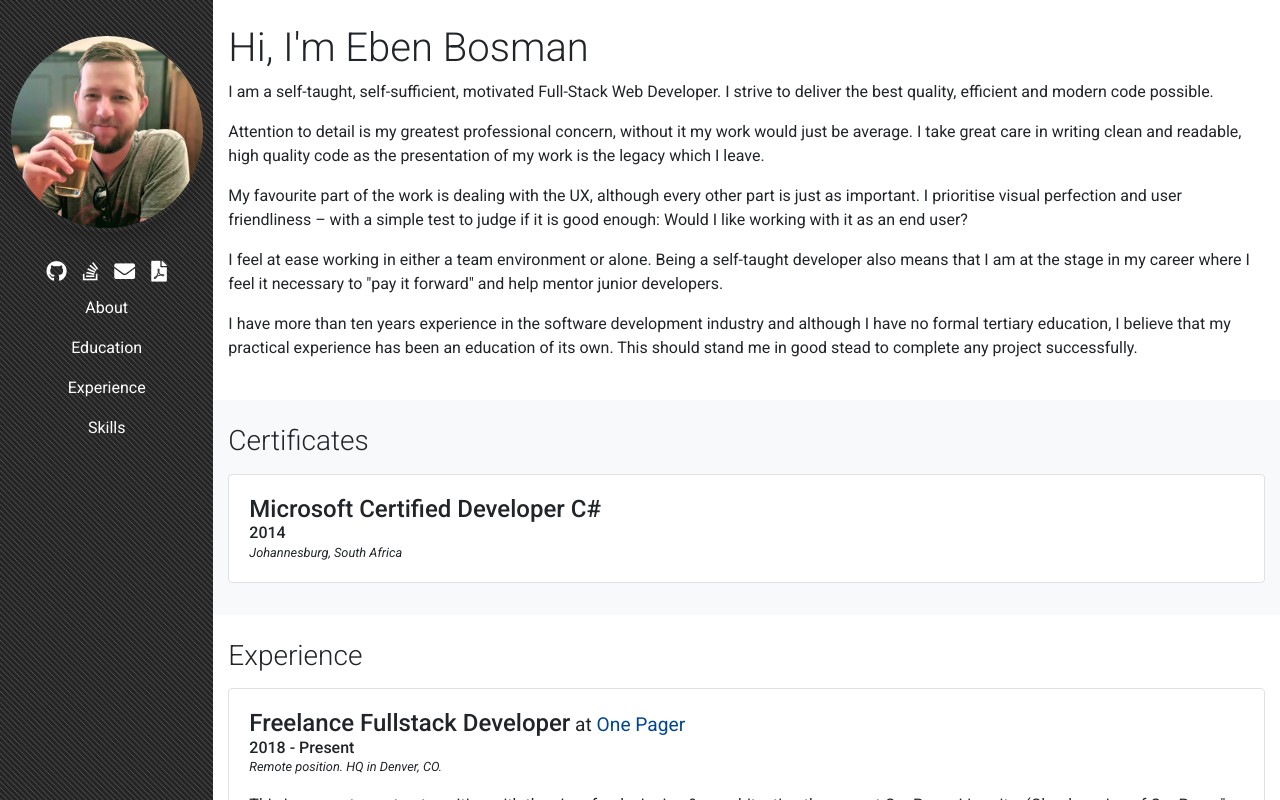
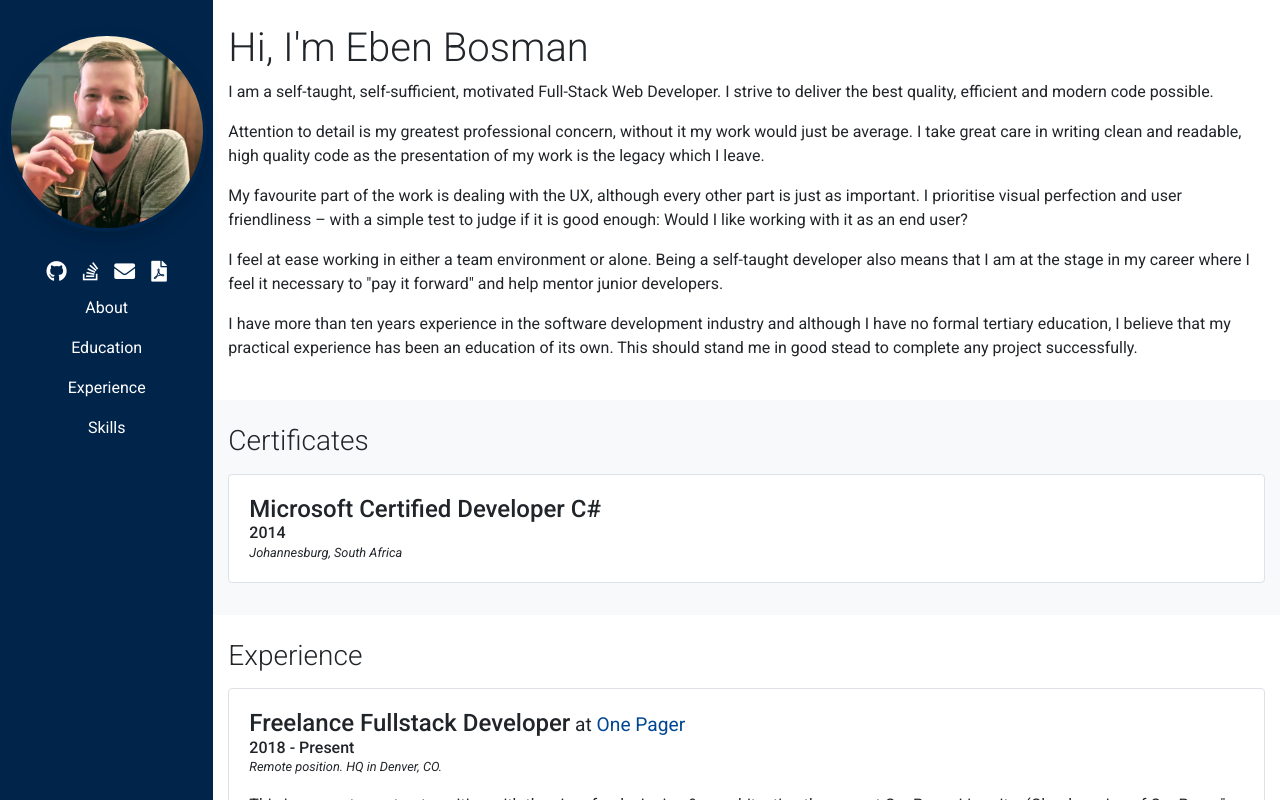
Before and after one commit to EbenBosman/eben-resume, a React app: page / in a window 1280 px wide. Shown: the top 800 px of the page. Built offline with nearby package versions, Linux system fonts and the light colour scheme.

Commit message:
updated menu color (remove texture)

```diff
--- a/src/components/siderbar.jsx
+++ b/src/components/siderbar.jsx
@@ -34,7 +34,7 @@
     }
 
     return (
-        <div className="col-12 col-md-3 col-xl-2 p-0 bg-dark flex-shrink-1 nav-bar-texture">
+        <div className="col-12 col-md-3 col-xl-2 p-0 bg-dark flex-shrink-1 nav-bar">
             <nav id="sidebar"
                 className="navbar navbar-expand-md navbar-dark bg-none flex-md-column flex-row align-items-center py-2 text-center sticky-top">
                 <ProfilePic />
--- a/src/styles/main.scss
+++ b/src/styles/main.scss
@@ -1,3 +1,6 @@
+$darkBlue: #00244a;
+$lighterBlue: #004691;
+
 body {
     font-family: "Roboto", sans-serif;
 }
@@ -6,30 +9,17 @@
     max-width: 200px;
 }
 
-$darkerStripe: #242424;
-$lighterStripe: #595959;
-
-.nav-bar-texture {
-    background-image: linear-gradient(
-        45deg,
-        $darkerStripe 37.5%,
-        $lighterStripe 37.5%,
-        $lighterStripe 50%,
-        $darkerStripe 50%,
-        $darkerStripe 87.5%,
-        $lighterStripe 87.5%,
-        $lighterStripe 100%
-    );
-    background-size: 5.66px 5.66px;
+.nav-bar {
+    background: $darkBlue !important;
 }
 
 .experience-company {
-    color: #004691 !important;
+    color: $lighterBlue !important;
     text-decoration: none !important;
 }
 
 .experience-company:hover {
-    color: #00244a !important;
+    color: $darkBlue !important;
     text-decoration: none !important;
 }
 
```
